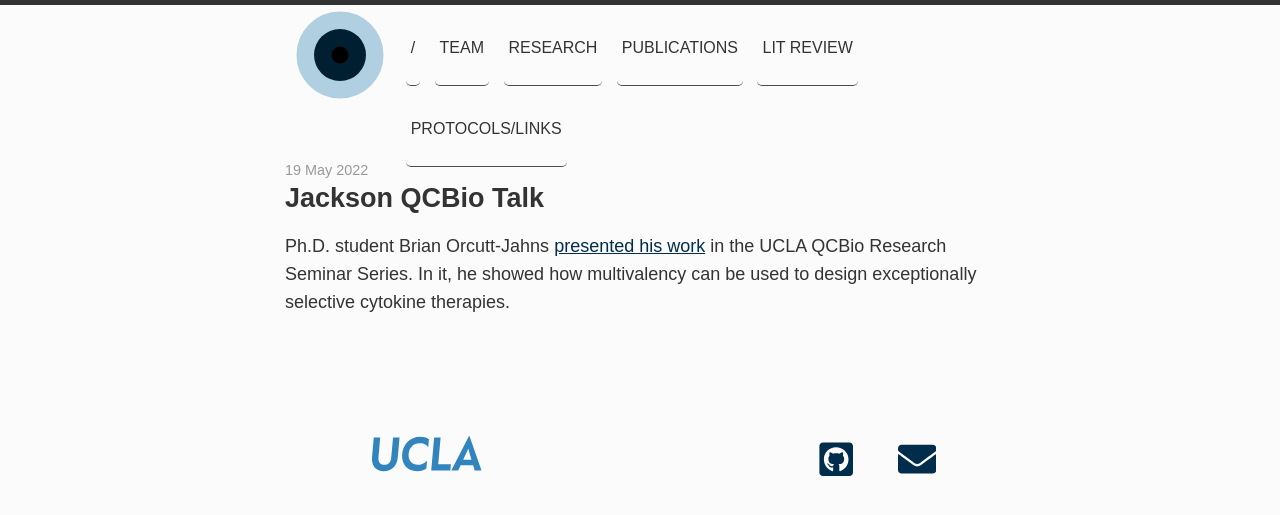
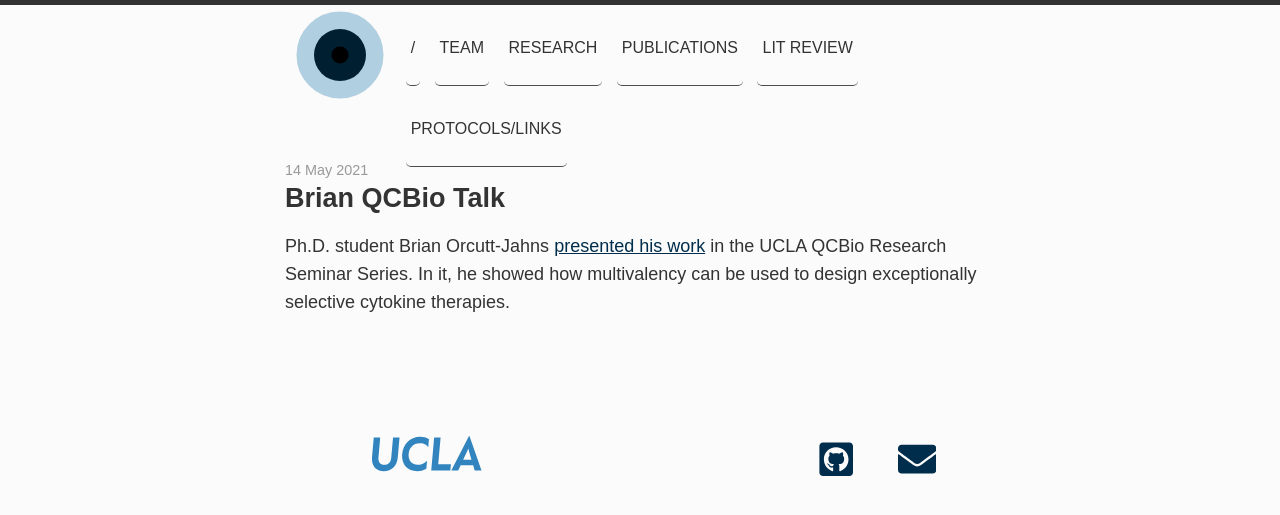
Before and after one commit to meyer-lab/asmlab.org, a Jekyll site: the page built from _posts/news/2021-05-14-Brian-QCBio.md, in a window 1280 px wide. Shown: the top 515 px of the page. Built offline with Jekyll 4.4.1, drawn with Linux system fonts in a browser that asks for light colours; some web fonts are replaced.

Commit message:
Fix Brian QCBio talk date

```diff
--- a/_posts/news/2021-05-14-Brian-QCBio.md
+++ b/_posts/news/2021-05-14-Brian-QCBio.md
@@ -1,7 +1,7 @@
 ---
 layout: post
-title:  Jackson QCBio Talk
-date:   2022-05-19 12:00:00
+title:  Brian QCBio Talk
+date:   2021-05-14 12:00:00
 categories: news
 ---
 Ph.D. student Brian Orcutt-Jahns [presented his work](https://youtu.be/PJ5hr7PTizU) in the UCLA QCBio Research Seminar Series. In it, he showed how multivalency can be used to design exceptionally selective cytokine therapies.
```
